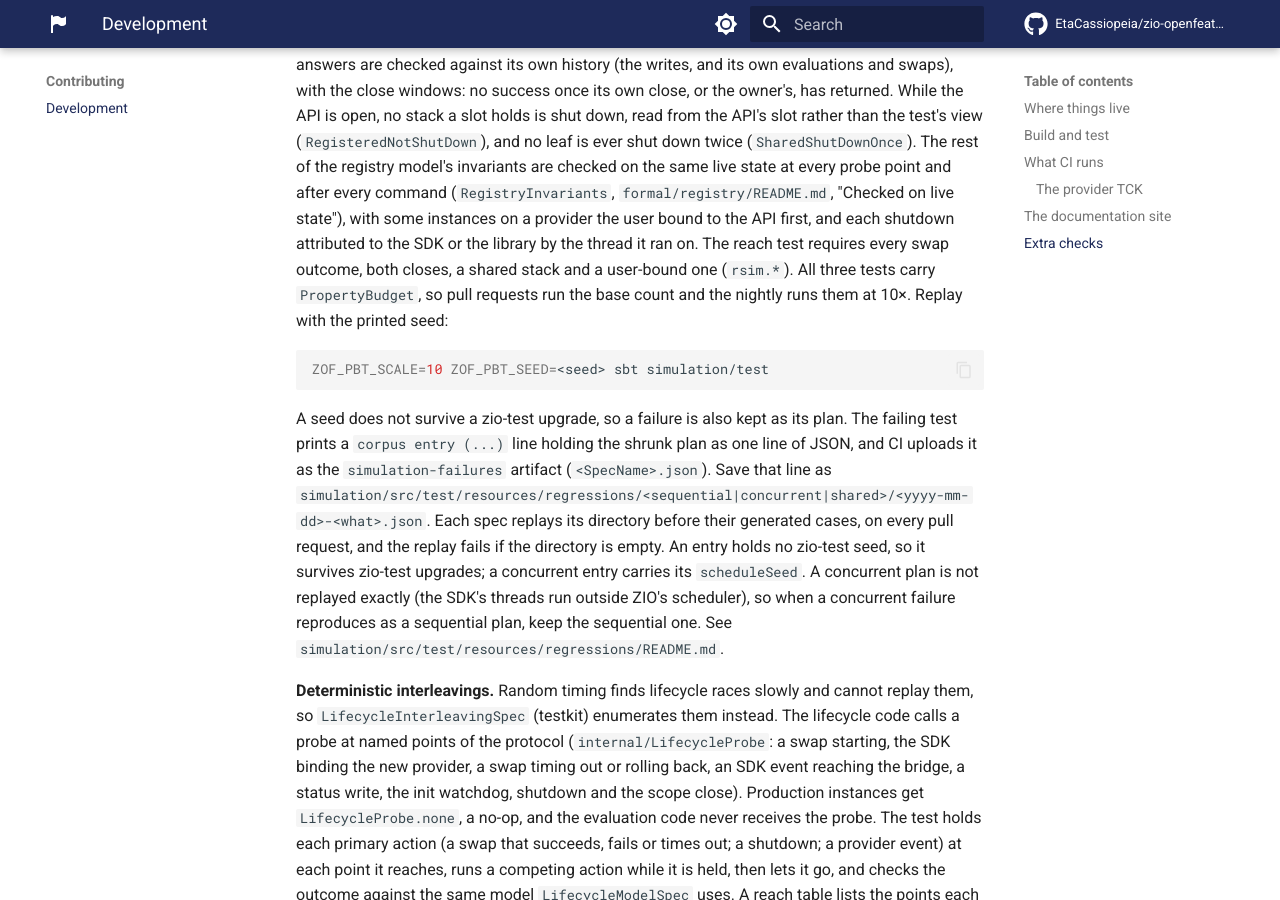
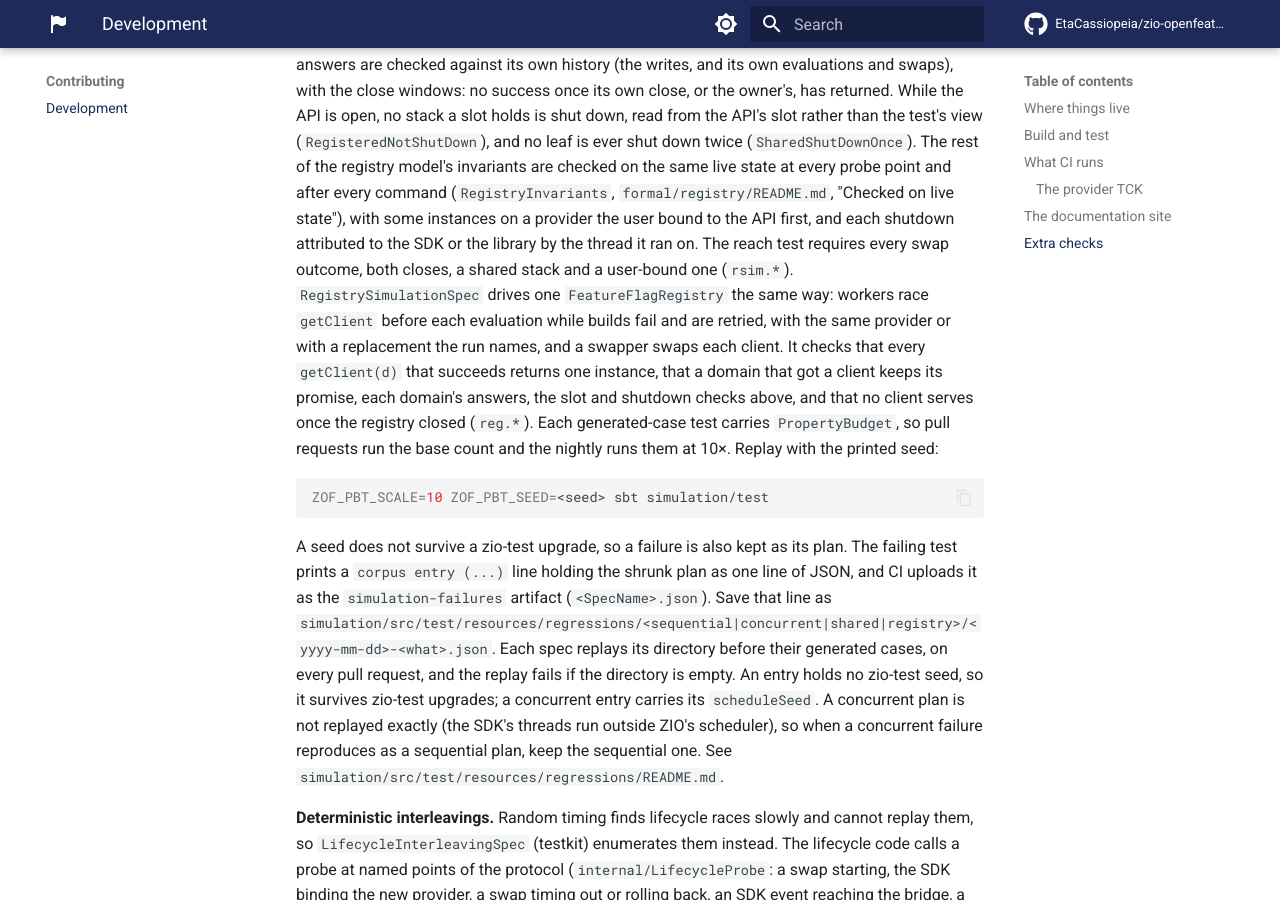
Before and after one commit to EtaCassiopeia/zio-openfeature, an MkDocs documentation site: the page built from docs/development.md, in a window 1280 px wide and 900 px high, scrolled down 5448 px. Built offline with MkDocs 1.6.1 and Material for MkDocs 9.7.7, drawn with Linux system fonts in a browser that asks for light colours; comment, search, counter and statistics services are not loaded.

Commit message:
Simulate one registry's concurrent clients, builds and retries (#1024)

````diff
--- a/docs/development.md
+++ b/docs/development.md
@@ -173,8 +173,12 @@ API is open, no stack a slot holds is shut down, read from the API's slot rather
 invariants are checked on the same live state at every probe point and after every command (`RegistryInvariants`,
 `formal/registry/README.md`, "Checked on live state"), with some instances on a provider the user bound to the API
 first, and each shutdown attributed to the SDK or the library by the thread it ran on. The reach test requires every
-swap outcome, both closes, a shared stack and a user-bound one (`rsim.*`). All three
-tests carry `PropertyBudget`, so pull requests run the base count and the nightly runs them at 10×. Replay with the
+swap outcome, both closes, a shared stack and a user-bound one (`rsim.*`). `RegistrySimulationSpec` drives one
+`FeatureFlagRegistry` the same way: workers race `getClient` before each evaluation while builds fail and are retried,
+with the same provider or with a replacement the run names, and a swapper swaps each client. It checks that every
+`getClient(d)` that succeeds returns one instance, that a domain that got a client keeps its promise, each domain's
+answers, the slot and shutdown checks above, and that no client serves once the registry closed (`reg.*`). Each generated-case
+test carries `PropertyBudget`, so pull requests run the base count and the nightly runs them at 10×. Replay with the
 printed seed:
 
 ```sh
@@ -184,7 +188,7 @@ ZOF_PBT_SCALE=10 ZOF_PBT_SEED=<seed> sbt simulation/test
 A seed does not survive a zio-test upgrade, so a failure is also kept as its plan. The failing test prints a
 `corpus entry (...)` line holding the shrunk plan as one line of JSON, and CI uploads it as the `simulation-failures`
 artifact (`<SpecName>.json`). Save that line as
-`simulation/src/test/resources/regressions/<sequential|concurrent|shared>/<yyyy-mm-dd>-<what>.json`. Each spec replays its
+`simulation/src/test/resources/regressions/<sequential|concurrent|shared|registry>/<yyyy-mm-dd>-<what>.json`. Each spec replays its
 directory before their generated cases, on every pull request, and the replay fails if the directory is empty. An entry
 holds no zio-test seed, so it survives zio-test upgrades; a concurrent entry carries its `scheduleSeed`. A concurrent plan is not replayed exactly (the SDK's threads run
 outside ZIO's scheduler), so when a concurrent failure reproduces as a sequential plan, keep the sequential one. See
--- a/formal/registry/README.md
+++ b/formal/registry/README.md
@@ -196,12 +196,16 @@ the skips per spec and reason (`trace-map.md` lists them). CI runs all of it in
 The shared-API simulation (`simulation/.../SharedApiSimulationSpec`) is recorded too: two or three instances on one API
 under the schedule perturber, the first owning it, one maybe built on another's provider, with swaps, failed swaps,
 non-owner and owner closes. Each generated plan is one run (`RegistryRecording.recorded`), written with its plan beside
-it (`<run>.plan.json`) for the simulation's corpus (`regressions/shared/`). The job records it at the base budget on
-pull requests and main and at ten times it nightly, and checks it without `--reached`: the suites above take every
-action.
+it (`<run>.plan.json`) for the simulation's corpus (`regressions/shared/`). So is the registry simulation
+(`RegistrySimulationSpec`), the other topology: one `FeatureFlagRegistry` whose domains' providers fail their first
+one or two `initialize()` calls, so a later `getClient` retries the same provider, or every one, so a retry builds the
+replacement the run names, while workers race `getClient` before each evaluation and a swapper swaps each client (`regressions/registry/`).
+The job records both at the base budget on pull requests and main and at ten times it nightly, and checks them without
+`--reached`: the suites above take every action.
 
 ```sh
-ZOF_TRACE=1 ZOF_TRACE_DIR=$PWD/traces/simulation sbt "simulation/testOnly zio.openfeature.simulation.SharedApiSimulationSpec"
+ZOF_TRACE=1 ZOF_TRACE_DIR=$PWD/traces/simulation sbt "simulation/testOnly zio.openfeature.simulation.SharedApiSimulationSpec \
+  zio.openfeature.simulation.RegistrySimulationSpec"
 python3 validate.py tla2tools.jar CommunityModules-deps.jar traces/simulation/registry
 ```
 
@@ -222,20 +226,27 @@ SDK's executor (`openfeature-provider-thread-*`) or the library, the rule the la
 | `UserProviderNeverShutByLibrary` | no stack the user bound has a library shutdown, ever | the documented exception, an owner's timed-out swap off it whose provider then failed, needs a stalled `initialize()`, which the shared-API plans do not have |
 | `LiveSiblingKeepsProvider` | a live instance's slot stack, unless its last failure marked it (`replayView`), has no library shutdown | |
 | `FailedWrapperNotAbandoned` | | covered at the end by `SharedShutDownOnce`: a wrapper left running is a stack not shut down once |
-| `OneInstancePerDomain` | | registry topology only: one instance per domain here by construction |
+| `OneInstancePerDomain` | registry simulation: every `getClient(d)` that succeeds returns the same instance (`eq`) | one instance per domain by construction in the shared-API simulation |
 | `ClosedNonOwnerKeepsSlot` | while the API is open, a closed non-owner's slot still holds a provider of the run | |
 | `ClosedApiServesNone` | once the owner's close returned, every instance reports `NotReady` or `ShuttingDown` (a retired instance passes through it as its own scope closes) | |
 | `SiblingsUnaffected` | across a non-owner's close, each sibling with no swap in flight or started keeps its slot's provider, by identity, and is not retired to `NotReady` | |
-| `OnlyFailedBuildsEvicted` | | registry topology only |
+| `OnlyFailedBuildsEvicted` | registry simulation: once a `getClient(d)` succeeded, the registry holds a promise for `d` while it is open (`replayView`), at each domain's probe points and after every command; that a failed build's promise is evicted shows as the retry that rebuilds it | the close itself, which clears every promise |
 
 A user-bound instance makes no swap and no instance shares its stack: a swap off a provider the user bound queues the
 SDK's own shutdown of it, which can land after the owner's teardown already shut it down (#1019), and a provider a slot
 the library can see holds cannot be bound under a second domain. Instances on one stack swap one at a time (#1014).
+The registry simulation checks `OneInstancePerDomain`, `OnlyFailedBuildsEvicted`, `RegisteredNotShutDown` and
+`SharedShutDownOnce` (a provider a retry replaced included) on its own state. Each domain's stacks are its own, and a
+failing `initialize()` fails at once: a provider in two slots (#1014) and a retry of a provider an earlier
+`initialize()` still runs on (#1017) are kept out.
 
 `simmutants.py` puts back each bug these checks exist for and requires the simulation to name the invariant: the
 owner's close not retiring its siblings (`ClosedApiServesNone`), a non-owner's close shutting its slot's provider down
-(`ForeignNeverShutByLibrary` or `RegisteredNotShutDown`), and one emptying its slot (`ClosedNonOwnerKeepsSlot`). Each
-is a core recompile, so it runs on main and on demand. Dropping the orphan list's sibling check needs a timed-out swap,
+(`ForeignNeverShutByLibrary` or `RegisteredNotShutDown`), and one emptying its slot (`ClosedNonOwnerKeepsSlot`), in the
+shared-API simulation; and the registry evicting a client whose build succeeded (`OnlyFailedBuildsEvicted`), in the registry
+simulation. Each is a core recompile, so it runs on main and on demand. A retry with another provider not leaving the
+failed one for the registry's close matters only when the registry closes while that retry still builds, which needs a
+stalled `initialize()`: the replay's `retry-left-behind-released` target catches it instead. Dropping the orphan list's sibling check needs a timed-out swap,
 which these plans do not have; the replay's targets catch it (`codemutants.py`).
 
 ```sh
````
Also changed, not shown: 9 other files.
